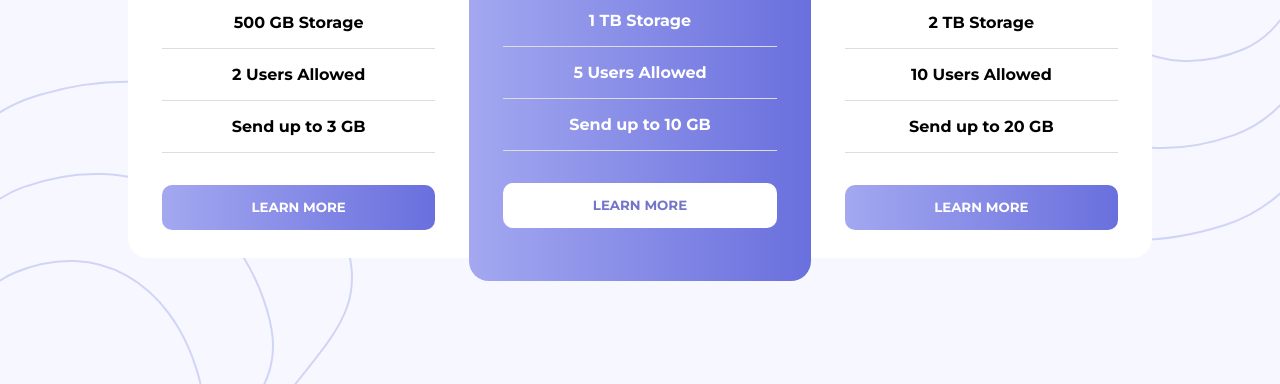
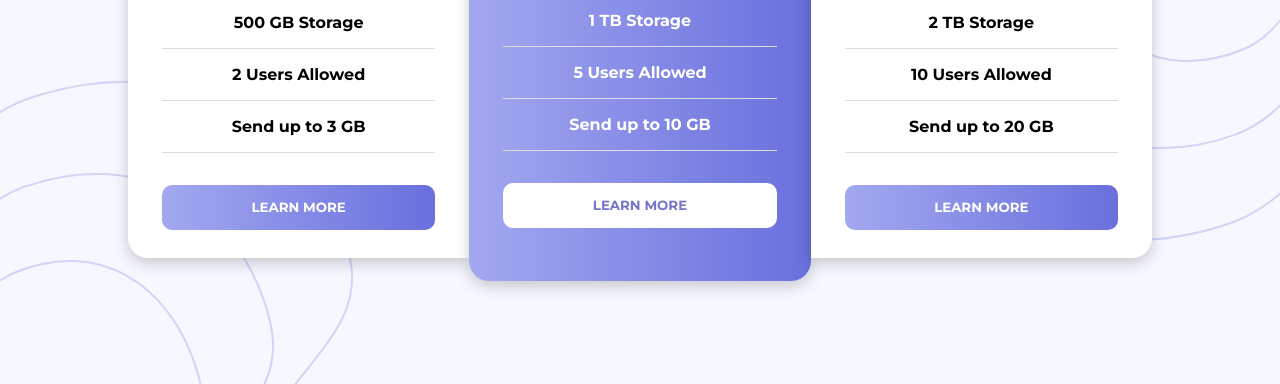
Before and after one commit to jamorajj/10-fec-Pricing-Component-Toggle, a plain HTML site: page index.html in a window 1280 px wide. Shown: the part 416-800 px from the top of the page. Drawn offline with Linux system fonts and the light colour scheme.

Commit message:
added shadows for boxes

```diff
--- a/style.css
+++ b/style.css
@@ -72,6 +72,7 @@ button {
   position: relative;
   top: 15px;
   background: #ffffff;
+  box-shadow: 0px 5px 15px rgba(0, 0, 0, 0.2);
 }
 
 .boxes .box-wrapper.box-left {
```
